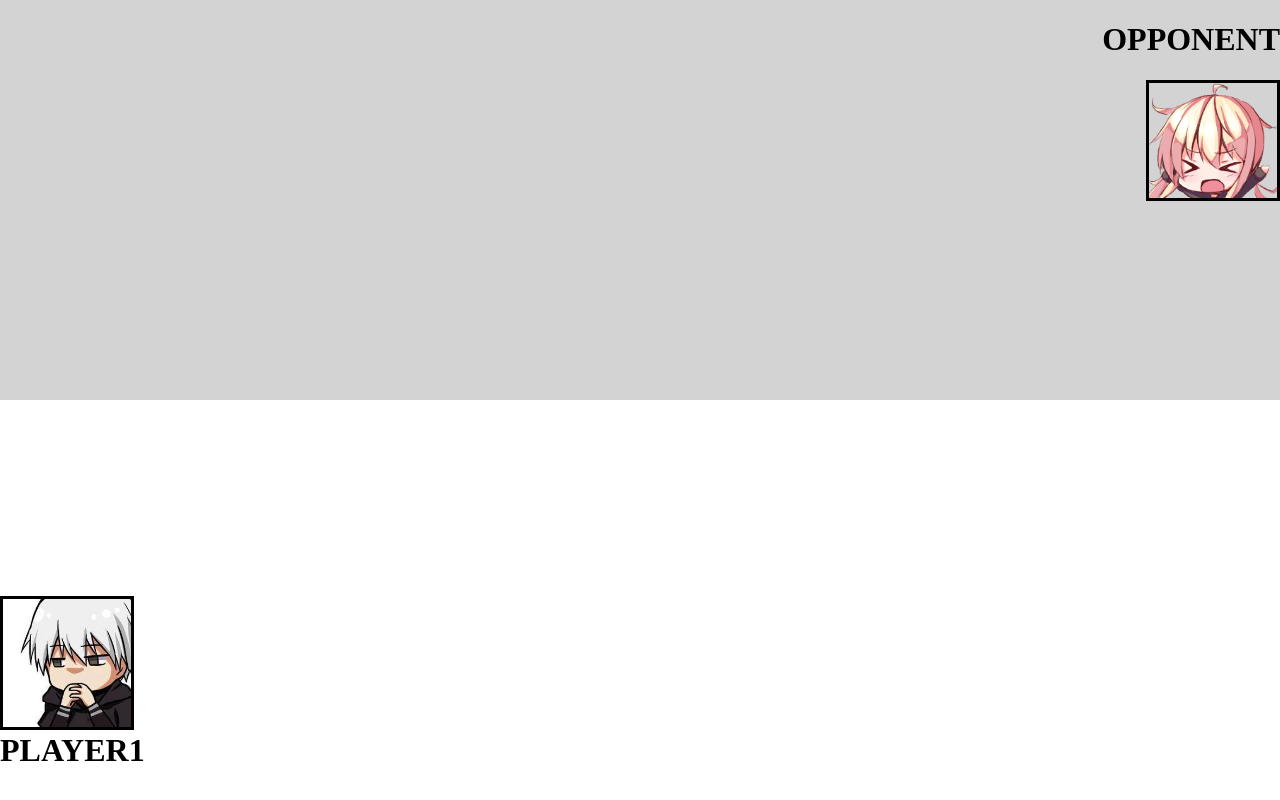
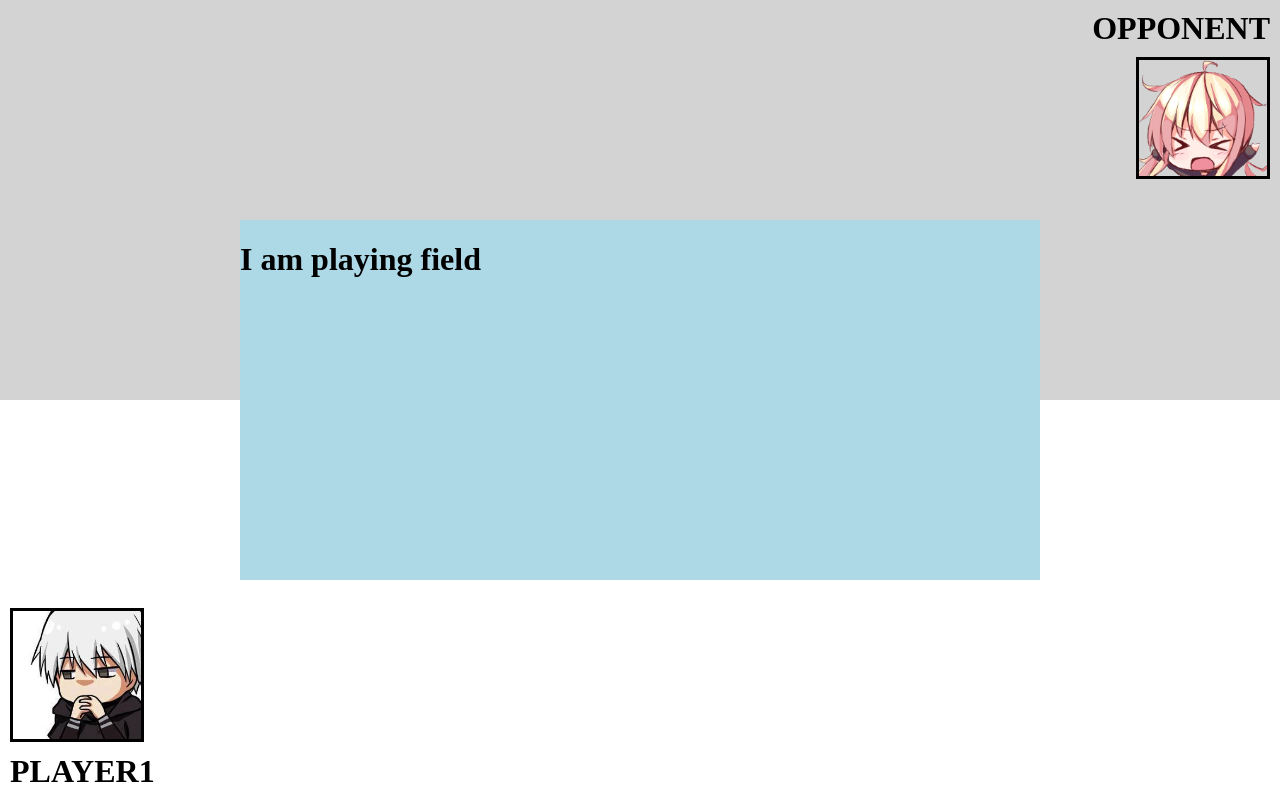
Before and after one commit to KPPhiri/Empire, a website: page client/multiplayer.html in a window 1280 px wide. Drawn offline with Linux system fonts and the light colour scheme.

Commit message:
multiplayer ui

```diff
--- a/client/multiplayer.html
+++ b/client/multiplayer.html
@@ -9,13 +9,16 @@
 </head>
 <body>
     <div class="hand Opp">
-        <h1>OPPONENT</h1>
+        <h1 id="opp">OPPONENT</h1>
         <img src="" id="opponent"></img>
     </div>
     <div class="hand You">
         <h1 id="player">PLAYER1</h1>
         <img src="" id="character"></img>
     </div>
+    <div class="playingField">
+        <h1>I am playing field</h1>
+    </div>
     <script src="./multiplayer.js"></script>
 </body>
 </html>
--- a/client/styles/multiplayer.css
+++ b/client/styles/multiplayer.css
@@ -1,4 +1,5 @@
 /* Global */
+
 .hand {
     left: 0;
     right: 0;
@@ -15,23 +16,49 @@
     bottom: 0;
     background-color: white;
     text-align: left;
+}
+.playingField {
+    display: flex;
+    background-color: lightblue;
+    position: absolute;
+    width: 800px;
+    height: 360px;
+    top: 50%;
+    left: 50%;
+    z-index: 3;
+    margin: -180px 0 0 -400px;
+}
+@media only screen and (max-width: 1100px) {
+    .playingField {
+        width: 400px;
+        height: 300px;
+        margin: -150px 0 0 -200px;
+    }
+}
+#player {
+    margin: 0;
+    position: fixed;
+    bottom: 0;
+    padding: 10px 10px 10px;
 
 }
 
-#player {
-    bottom: 10px;
-    position: absolute;
+#opp {
+    margin: 0;
+    padding: 10px 10px 10px;
 }
 
-
 #character {
-     border-style: solid;
-     width: 10%;
-     position: absolute;
-     bottom: 70px;
+    position: absolute;
+    bottom: 58px;
+    border-style: solid;
+    width: 10%;
+    left: 10px;
 }
 
 #opponent {
-     border-style: solid;
-     width: 10%;
+    position: absolute;
+    border-style: solid;
+    width: 10%;
+    right: 10px;
 }
```
